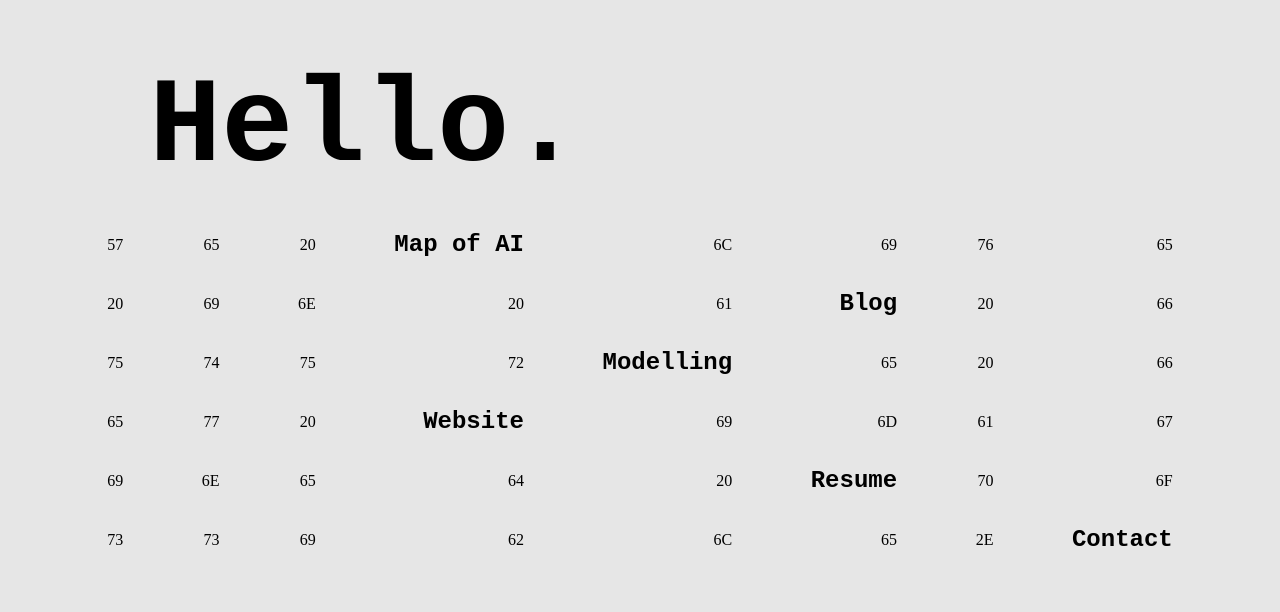
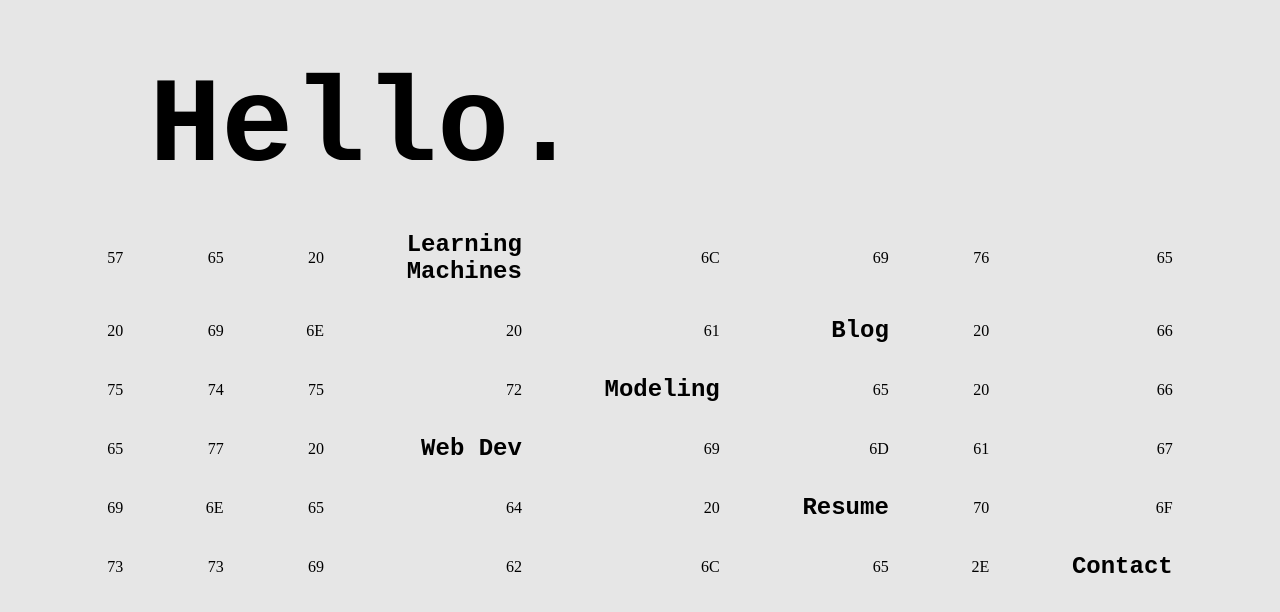
Before and after one commit to one-2/portfolio-site-react, a Next.js app: page / in a window 1280 px wide. Shown: the top 612 px of the page. Built offline with nearby package versions, Linux system fonts and the light colour scheme.

Commit message:
Specced all major sections of the site.

```diff
--- a/app/modelling/page.js
+++ /dev/null
@@ -1,3 +0,0 @@
-export default function econModelling() {
-    return <div>EconModelling</div>
-}
--- a/app/page.js
+++ b/app/page.js
@@ -1,10 +1,10 @@
 import styles from "./page.module.css";
 import Link from 'next/link'
 
+// TODO: add live decoding/rendering on hover.
+
 export default function Home() {
-  // 57 65 20 6C 69 76 65 20 69 6E 20 61 20 66 75 74 75 72 65 20 66 65 77 20 69 6D 61 67 69 6E 65 64 20 70 6F 73 73 69 62 6C 65 2E
-
-
+  // Hex code: 57 65 20 6C 69 76 65 20 69 6E 20 61 20 66 75 74 75 72 65 20 66 65 77 20 69 6D 61 67 69 6E 65 64 20 70 6F 73 73 69 62 6C 65 2E
   return (
     <main className={styles.main}>
 
@@ -17,7 +17,7 @@ export default function Home() {
         <p>57</p>
         <p>65</p>
         <p>20</p>
-        <Link href='map' className={styles.pop}>Map of AI</Link>
+        <Link href='map' className={styles.pop}>Learning Machines</Link>
         <p>6C</p>
         <p>69</p>
         <p>76</p>
@@ -36,7 +36,7 @@ export default function Home() {
         <p>74</p>
         <p>75</p>
         <p>72</p>
-        <Link href='modelling' className={styles.pop}>Modelling</Link>
+        <Link href='modeling' className={styles.pop}>Modeling</Link>
         <p>65</p>
         <p>20</p>
         <p>66</p>
@@ -44,7 +44,7 @@ export default function Home() {
         <p>65</p>
         <p>77</p>
         <p>20</p>
-        <Link href='website' className={styles.pop}>Website</Link>
+        <Link href='webDevelopment' className={styles.pop}>Web Dev</Link>
         <p>69</p>
         <p>6D</p>
         <p>61</p>
--- a/app/page.module.css
+++ b/app/page.module.css
@@ -66,6 +66,7 @@
   font-weight: bold;
   font-family: var(--font-mono);
   font-size: x-large;
+  max-width: 8ch;
 }
 
 .card {
--- /dev/null
+++ b/app/webDevelopment/page.js
@@ -0,0 +1,6 @@
+// Details about the creation of the site and its components, work for AI Soc,
+// animations, art, and the viz on the site.
+
+export default function webDevelopment() {
+    return <div>Web Development</div>
+}
--- a/app/website/page.js
+++ /dev/null
@@ -1,3 +0,0 @@
-export default function Website() {
-    return <div>Website</div>
-}
```
Also changed, not shown: app/contact/page.js (+7 -2 lines), app/map/page.js (+8 -0 lines), app/modeling/page.js (added, +13 -0 lines), app/resume/page.js (+12 -0 lines), project-design/images/resume-line-chart-animation.png (added).
